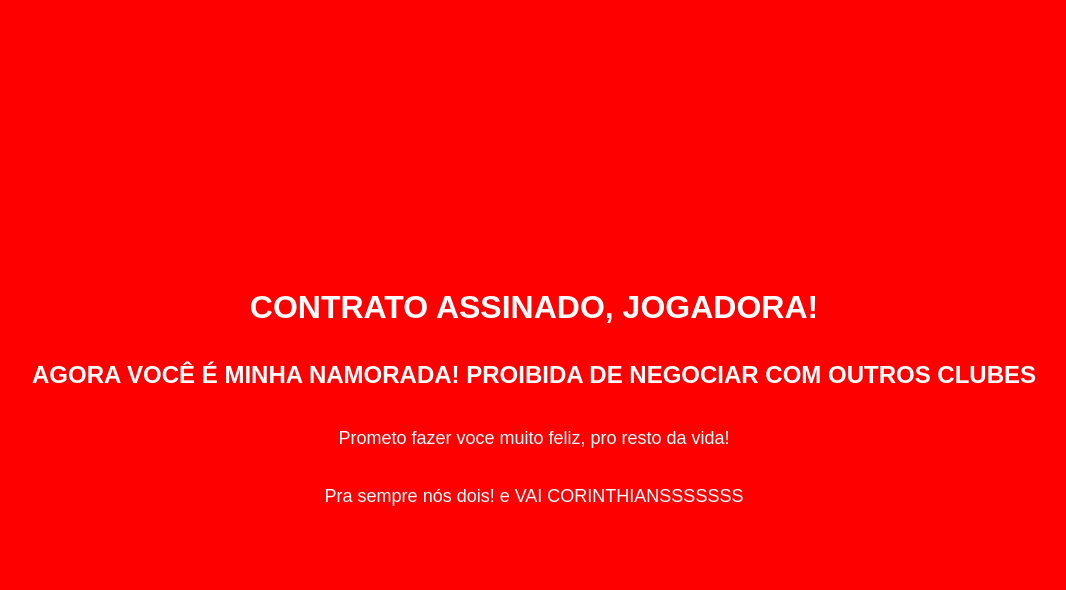
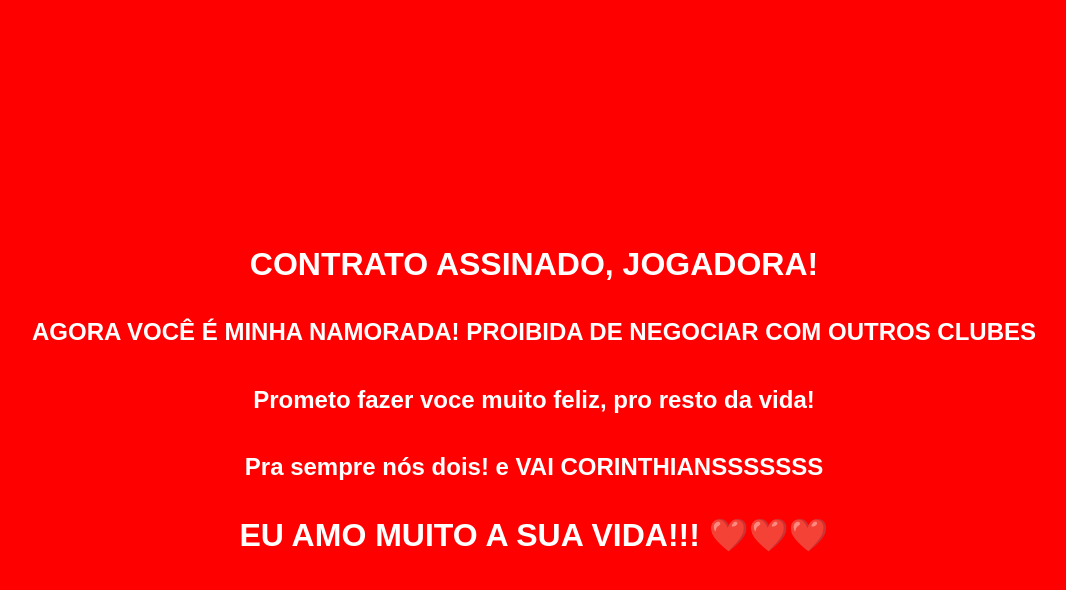
Before and after one commit to Guilherme-Vilani/mariajulia, a plain HTML site: page index.html in a window 1280 px wide. Both pictures are taken after a click on the button "SIM, MEU BENZINHO ❤️". Shown: the whole page, without its empty margins (106-1172 px from the left). Drawn offline with Linux system fonts and the light colour scheme.

Commit message:
published

```diff
--- a/index.html
+++ b/index.html
@@ -262,8 +262,10 @@
                 ">
                     <h1>CONTRATO ASSINADO, JOGADORA!</h1>
                     <h2>AGORA VOCÊ É MINHA NAMORADA! PROIBIDA DE NEGOCIAR COM OUTROS CLUBES</h2>
-                    <p>Prometo fazer voce muito feliz, pro resto da vida!</p>
-                    <p>Pra sempre nós dois! e VAI CORINTHIANSSSSSSS</p>
+                    <h2>Prometo fazer voce muito feliz, pro resto da vida!</h2>
+                    <h2>Pra sempre nós dois! e VAI CORINTHIANSSSSSSS</h2>
+
+                    <h1>EU AMO MUITO A SUA VIDA!!! ❤️❤️❤️</h1>
                 </div>
             `;
         });
```
